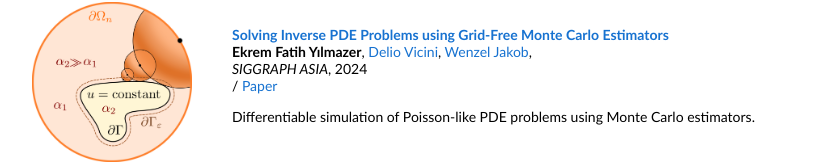
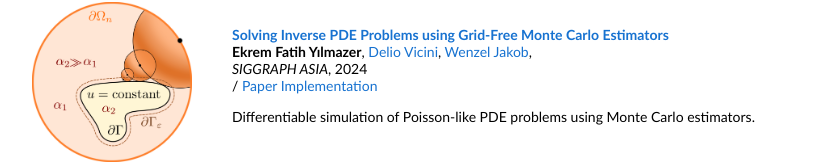
Before and after one commit to efylmzr/efylmzr.github.io, a plain HTML site: page index.html in a window 1280 px wide. Shown: the part 497-664 px from the top of the page, without its empty margins (228-1051 px from the left). Drawn offline with Linux system fonts and the light colour scheme.

Commit message:
implementation

```diff
--- a/index.html
+++ b/index.html
@@ -91,7 +91,7 @@
         <!--<a href="https://cat3d.github.io/">project page</a>-->
         /
         <a href="https://rgl.epfl.ch/publications/Yilmazer2024Solving">Paper</a>
-        <p></p>
+        <a href="https://github.com/efylmzr/InversePDE">Implementation</a>
         <p>
 				Differentiable simulation of Poisson-like PDE problems using Monte Carlo estimators.
         </p>
```
